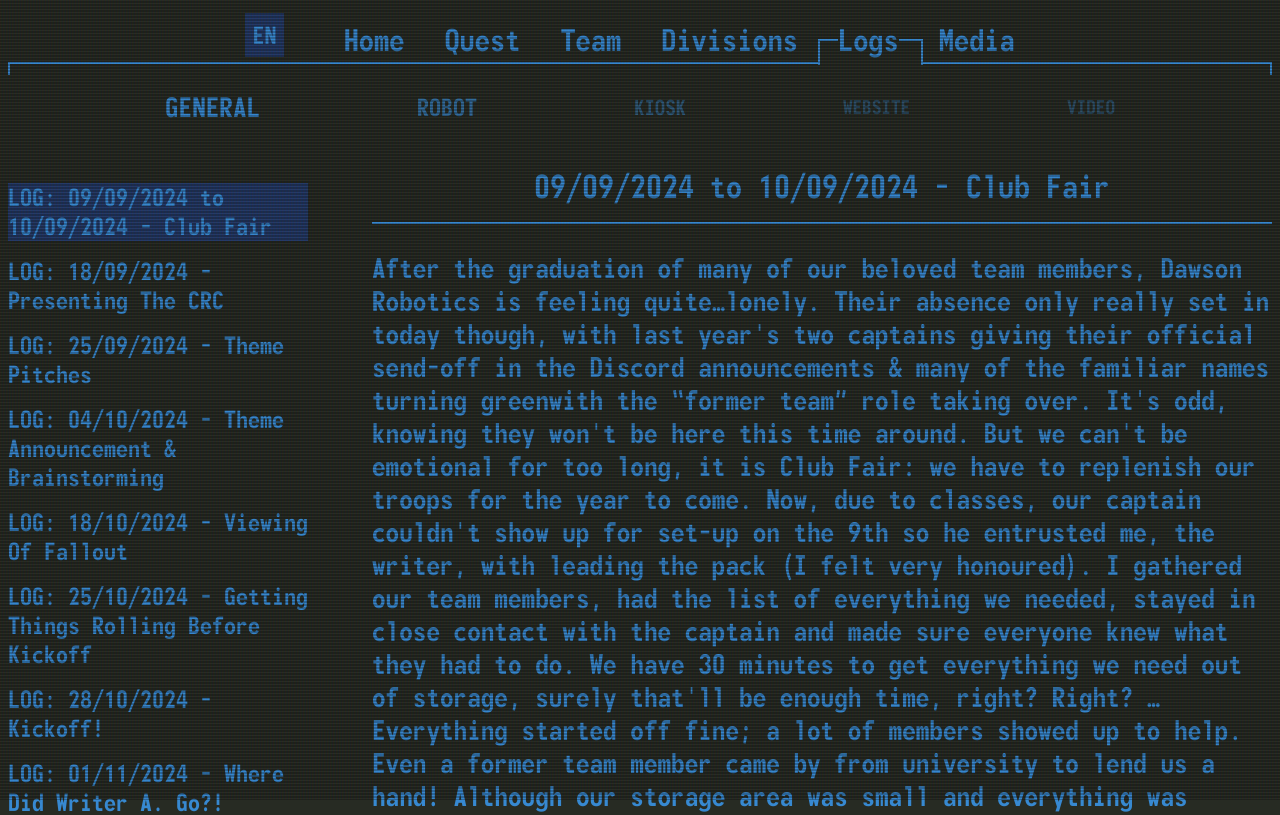
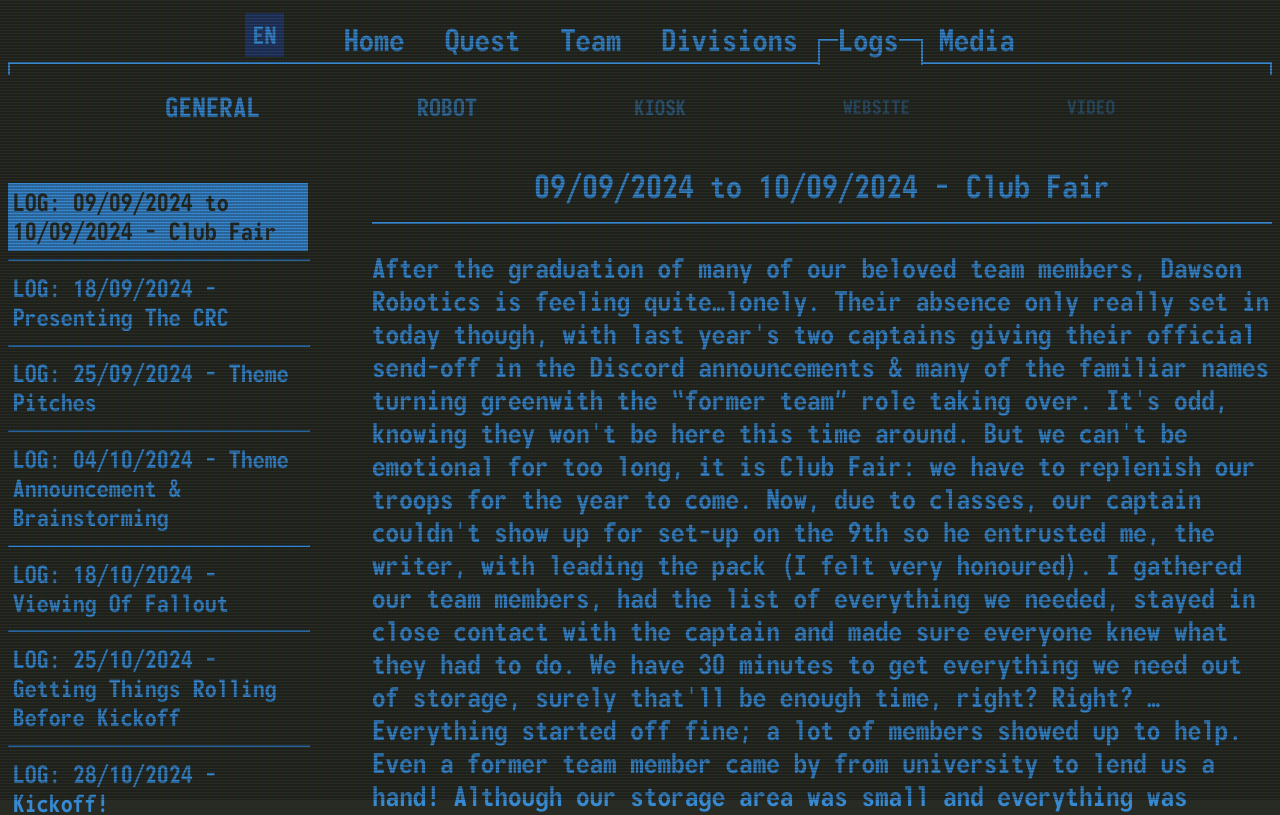
Before and after one commit to Dawson-Robotics/TakTik-2025-Website, a React (Vite) app in the folder site/: page /#/logs in a window 1280 px wide. Shown: the top 815 px of the page. Built offline with nearby package versions, Linux system fonts and the light colour scheme.

Commit message:
css colour and hover updates

```diff
--- a/site/src/components/navbar/navBar.css
+++ b/site/src/components/navbar/navBar.css
@@ -60,7 +60,7 @@ nav ul {
   line-height: 22px;
   z-index: 1;
   position: relative;
-  background: var(--bg_colour);
+  background: var(--bg-colour);
   cursor: pointer;
   top: 5px;
 }
@@ -91,7 +91,7 @@ nav ul {
 
 .active::before {
   content: "";
-  background: var(--bg_colour);
+  background: var(--bg-colour);
   position: absolute;
   width: 100%;
   top: 14.5px;
--- a/site/src/main.css
+++ b/site/src/main.css
@@ -11,7 +11,7 @@
 
 :root {
     font-family: 'monofonto', Helvetica, Arial, sans-serif, Impact;
-    --bg_colour: #272b23;
+    --bg-colour: #272b23;
     --dawson-blue: #3789d1;
     --special-bg: rgba(33, 81, 204, 0.4);
     --background-gradient: linear-gradient(rgba(18, 16, 16, 0) 50%, rgba(0, 0, 0, 0.25) 50%), linear-gradient(90deg, rgba(255, 0, 0, 0.06), rgba(0, 255, 0, 0.02), rgba(0, 0, 255, 0.06));
@@ -44,7 +44,7 @@ body::before {
 }
 
 body {
-    background-color: var(--bg_colour);
+    background-color: var(--bg-colour);
     margin-bottom: unset;
     min-height: 100dvh;
     position: relative;
--- a/site/src/pages/logsPage.css
+++ b/site/src/pages/logsPage.css
@@ -70,20 +70,31 @@
     flex: 1;
     list-style-type: none;
     padding: unset;
-    gap: 1em;
     display: flex;
     flex-direction: column;
     margin-right: 4em;
+}
+
+#logDateList hr{
+    border-color:var(--dawson-blue);
+    width:100%;
 }
 
 .logDate {
     color: var(--dawson-blue);
     font-size: 1.5em;
     cursor: pointer;
+    padding:0.2em;
+}
+
+.logDate:hover{
+    background-color: var(--special-bg);
+    color: #0d0e0c;
 }
 
 .selectedDate {
-    background-color: var(--special-bg);
+    background-color: var(--dawson-blue);
+    color: var(--bg-colour)
 }
 
 #logContentBody {
--- a/site/src/pages/logsPage.jsx
+++ b/site/src/pages/logsPage.jsx
@@ -78,6 +78,7 @@ export function LogsPage({ lang }) {
                     {currentTeamLogs.map((entry, index) => {
                         const entryKey = Object.keys(entry)[0];
                         return (
+                            <>
                                 <li
                                     key={entryKey}
                                     onClick={() => setSelectedIndex(index)}
@@ -85,6 +86,8 @@ export function LogsPage({ lang }) {
                                 >
                                     LOG: {entryKey}
                                 </li>
+                                <hr></hr>
+                            </>
                         );
                     })}
                 </ul>
--- a/site/src/pages/questPage.css
+++ b/site/src/pages/questPage.css
@@ -24,14 +24,17 @@
 .quest {
     cursor: pointer;
     font-size: 1.8em;
+    padding-left: 0.5em;
 }
 
 .quest:hover{
     background-color: var(--special-bg);
+    color: #0d0e0c;
 }
 
 .selectedQuest {
-    background-color: var(--special-bg);
+    background-color: var(--dawson-blue);
+    color: var(--bg-colour);
 }
 
 .logoAnchor {
```
Lines whose indentation alone changed are shown as unchanged.
